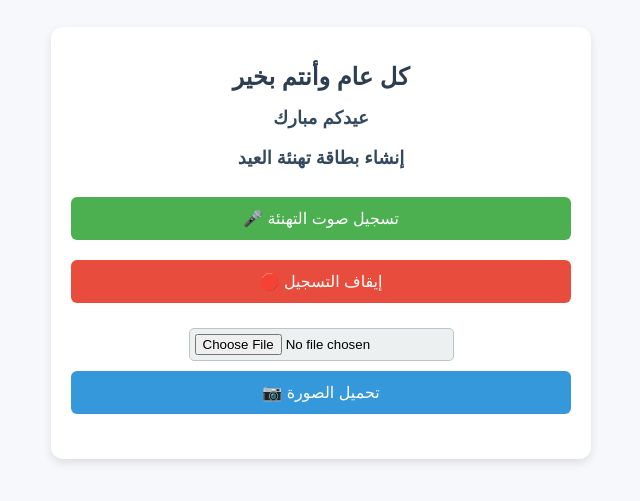
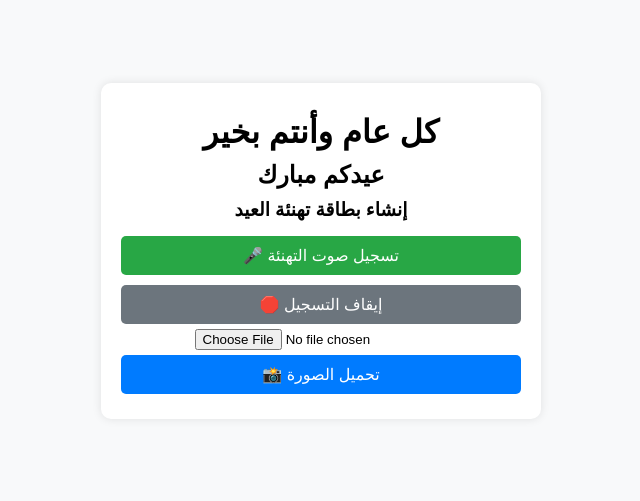
Before and after one commit to AbeerMerdah/try, a plain HTML site: page index.html in a window 1280 px wide. Shown: the part 157-658 px from the top of the page, without its empty margins (319-959 px from the left). Drawn offline with Linux system fonts and the light colour scheme.

Commit message:
first commit7

```diff
--- a/index.html
+++ b/index.html
@@ -1,4 +1,3 @@
-
 <!DOCTYPE html>
 
 <html lang="ar">
@@ -29,9 +28,9 @@
 
         <div class="recording-section">
 
-            <button id="start-recording">🎤 تسجيل صوت التهنئة</button>
+            <button id="start-recording" class="record-btn">🎤 تسجيل صوت التهنئة</button>
 
-            <button id="stop-recording" disabled>🛑 إيقاف التسجيل</button>
+            <button id="stop-recording" class="stop-btn" disabled>🛑 إيقاف التسجيل</button>
 
             <audio id="audio" controls style="display:none;"></audio>
 
@@ -43,7 +42,7 @@
 
             <input type="file" id="image-upload" accept="image/*">
 
-            <button id="upload-image">📷 تحميل الصورة</button>
+            <button id="upload-image" class="upload-btn">📸 تحميل الصورة</button>
 
         </div>
 
@@ -51,7 +50,7 @@
 
         <div class="preview-section">
 
-            <img id="preview-image" src="" alt="معايدة العيد" style="display:none;">
+            <img id="preview-image" src="" alt="Preview" style="display:none;">
 
             <audio id="preview-audio" controls style="display:none;"></audio>
 
@@ -59,7 +58,7 @@
 
 
 
-        <button id="save-to-camera-roll" style="display:none;">🎬 حفظ التهنئة كفيديو</button>
+        <button id="save-to-camera-roll" class="save-btn" style="display:none;">🎬 حفظ التهنئة كفيديو</button>
 
     </div>
 
--- a/script.js
+++ b/script.js
@@ -1,3 +1,4 @@
+
 let mediaRecorder;
 
 let audioChunks = [];
@@ -14,7 +15,13 @@ document.getElementById('start-recording').addEventListener('click', async () =>
 
         const stream = await navigator.mediaDevices.getUserMedia({ audio: true });
 
+
+
         mediaRecorder = new MediaRecorder(stream);
+
+        audioChunks = [];  // **إعادة تعيين قائمة الصوتيات لتجنب التكرار**
+
+
 
         mediaRecorder.start();
 
@@ -28,7 +35,11 @@ document.getElementById('start-recording').addEventListener('click', async () =>
 
         mediaRecorder.ondataavailable = event => {
 
-            audioChunks.push(event.data);
+            if (event.data.size > 0) {
+
+                audioChunks.push(event.data);
+
+            }
 
         };
 
@@ -36,27 +47,31 @@ document.getElementById('start-recording').addEventListener('click', async () =>
 
         mediaRecorder.onstop = () => {
 
-            audioBlob = new Blob(audioChunks, { type: 'audio/wav' });
+            audioBlob = new Blob(audioChunks, { type: 'audio/webm' });
 
             audioUrl = URL.createObjectURL(audioBlob);
 
-            document.getElementById('audio').src = audioUrl;
+            const audioElement = document.getElementById('audio');
 
-            document.getElementById('audio').style.display = 'block';
+
+
+            audioElement.src = audioUrl;
+
+            audioElement.style.display = 'block';
 
             document.getElementById('preview-audio').src = audioUrl;
 
             document.getElementById('preview-audio').style.display = 'block';
 
-            audioChunks = [];
+        };
 
-        };
+
 
     } catch (error) {
 
-        console.error("حدث خطأ أثناء تشغيل الميكروفون:", error);
+        console.error("❌ خطأ أثناء تشغيل الميكروفون:", error);
 
-        alert("يرجى السماح بالوصول إلى الميكروفون.");
+        alert("⚠️ تأكد من السماح باستخدام الميكروفون في إعدادات الهاتف.");
 
     }
 
@@ -114,7 +129,7 @@ document.getElementById('upload-image').addEventListener('click', () => {
 
     } else {
 
-        alert("يرجى تحميل صورة.");
+        alert("⚠️ يرجى تحميل صورة.");
 
     }
 
@@ -126,7 +141,7 @@ document.getElementById('save-to-camera-roll').addEventListener('click', () => {
 
     if (!audioBlob || !document.getElementById('preview-image').src) {
 
-        alert("يرجى تسجيل الصوت وتحميل صورة أولًا.");
+        alert("⚠️ يرجى تسجيل الصوت وتحميل صورة أولًا.");
 
         return;
 
@@ -190,7 +205,7 @@ document.getElementById('save-to-camera-roll').addEventListener('click', () => {
 
             document.body.removeChild(a);
 
-            alert("تم حفظ الفيديو!");
+            alert("✅ تم حفظ الفيديو!");
 
         };
 
--- a/style.css
+++ b/style.css
@@ -1,6 +1,7 @@
+
 body {
 
-    font-family: Arial, sans-serif;
+    font-family: 'Arial', sans-serif;
 
     display: flex;
 
@@ -10,11 +11,7 @@ body {
 
     height: 100vh;
 
-    background-color: #F7F8FC; /* لون خلفية مريح */
-
-    text-align: center;
-
-    margin: 0;
+    background-color: #f8f9fa;
 
 }
 
@@ -24,39 +21,25 @@ body {
 
     text-align: center;
 
-    background: #FFFFFF; /* لون أبيض هادئ */
+    background: white;
 
     padding: 20px;
 
-    border-radius: 12px;
+    border-radius: 10px;
 
-    box-shadow: 0 4px 10px rgba(0, 0, 0, 0.1);
+    box-shadow: 0 0 10px rgba(0, 0, 0, 0.1);
 
-    width: 80%;
+    width: 90%;
 
-    max-width: 500px;
+    max-width: 400px;
 
 }
 
 
 
-/* عناوين الصفحة */
+h1, h2, h3 {
 
-h1 {
-
-    color: #2C3E50; /* لون داكن لكنه مريح */
-
-    font-size: 24px;
-
-}
-
-
-
-h2, h3 {
-
-    color: #34495E; /* لون أفتح قليلاً */
-
-    font-size: 18px;
+    margin: 10px 0;
 
 }
 
@@ -64,31 +47,27 @@ h2, h3 {
 
 button {
 
-    padding: 12px;
-
-    margin: 10px 0;
+    padding: 10px;
 
     border: none;
 
     cursor: pointer;
 
+    width: 100%;
+
+    margin: 5px 0;
+
     font-size: 16px;
 
-    border-radius: 6px;
-
-    width: 100%;
-
-    transition: 0.3s;
+    border-radius: 5px;
 
 }
 
 
 
-/* زر تسجيل الصوت */
+.record-btn {
 
-#start-recording {
-
-    background-color: #4CAF50; /* أخضر مريح */
+    background-color: #28a745;
 
     color: white;
 
@@ -96,19 +75,9 @@ button {
 
 
 
-#start-recording:hover {
+.stop-btn {
 
-    background-color: #45A049;
-
-}
-
-
-
-/* زر إيقاف التسجيل */
-
-#stop-recording {
-
-    background-color: #E74C3C; /* أحمر مريح */
+    background-color: #dc3545;
 
     color: white;
 
@@ -116,19 +85,9 @@ button {
 
 
 
-#stop-recording:hover {
+.upload-btn {
 
-    background-color: #C0392B;
-
-}
-
-
-
-/* زر تحميل الصورة */
-
-#upload-image {
-
-    background-color: #3498DB; /* أزرق هادئ */
+    background-color: #007bff;
 
     color: white;
 
@@ -136,80 +95,20 @@ button {
 
 
 
-#upload-image:hover {
+.save-btn {
 
-    background-color: #2980B9;
+    background-color: #ffc107;
+
+    color: black;
 
 }
 
 
 
-/* زر حفظ الفيديو */
+button:disabled {
 
-#save-to-camera-roll {
+    background-color: #6c757d;
 
-    background-color: #2ECC71; /* أخضر فاتح */
-
-    color: white;
+    cursor: not-allowed;
 
 }
-
-
-
-#save-to-camera-roll:hover {
-
-    background-color: #27AE60;
-
-}
-
-
-
-.recording-section, .upload-section, .preview-section {
-
-    margin-top: 15px;
-
-}
-
-
-
-.preview-section img {
-
-    max-width: 100%;
-
-    margin-top: 10px;
-
-    border-radius: 10px;
-
-    border: 2px solid #BDC3C7; /* إطار خفيف */
-
-}
-
-
-
-audio {
-
-    width: 100%;
-
-    margin-top: 10px;
-
-    background-color: #ECF0F1;
-
-    border-radius: 5px;
-
-}
-
-
-
-/* تحسين إدخال الصورة */
-
-input[type="file"] {
-
-    border: 1px solid #BDC3C7;
-
-    padding: 5px;
-
-    border-radius: 5px;
-
-    background: #ECF0F1;
-
-}
```
